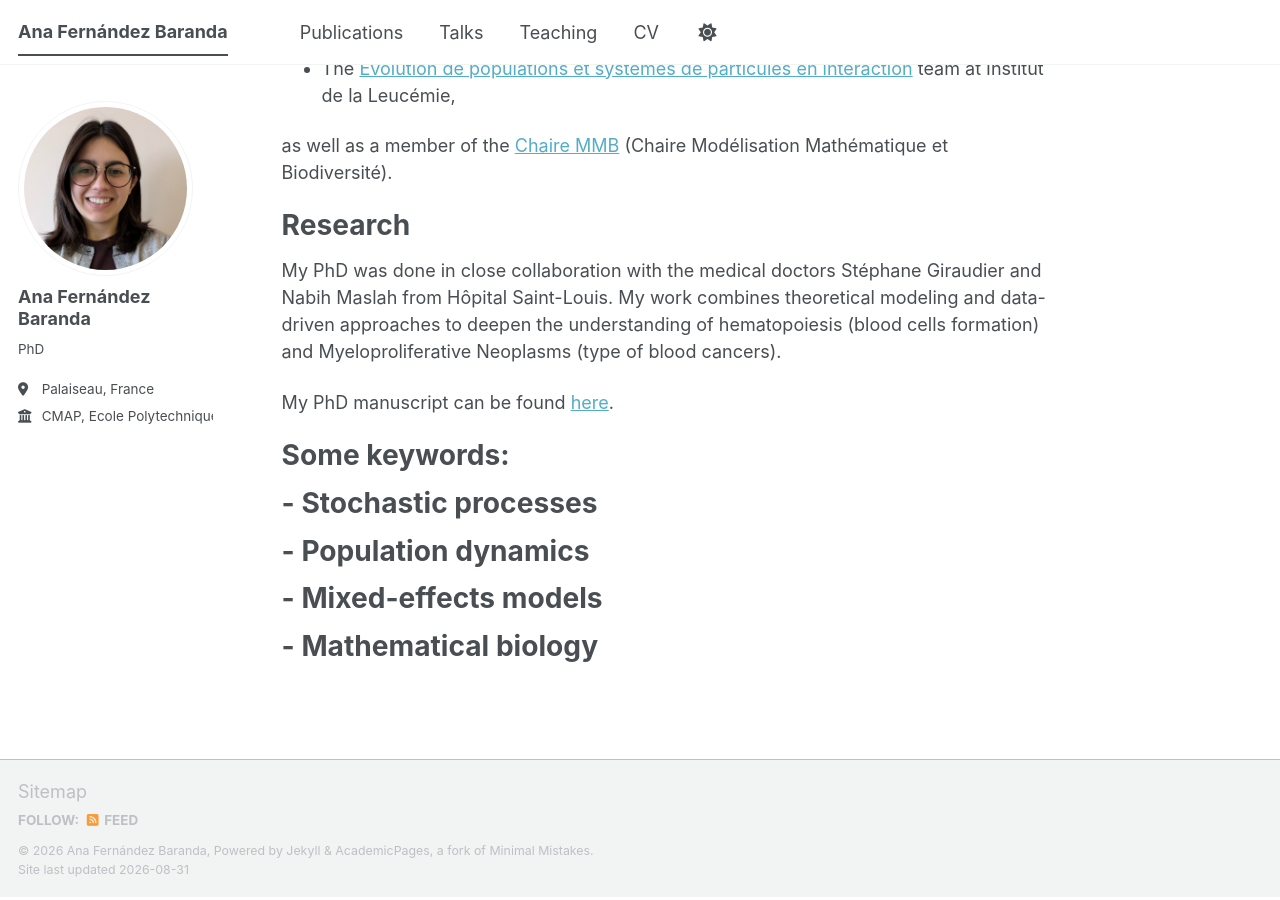
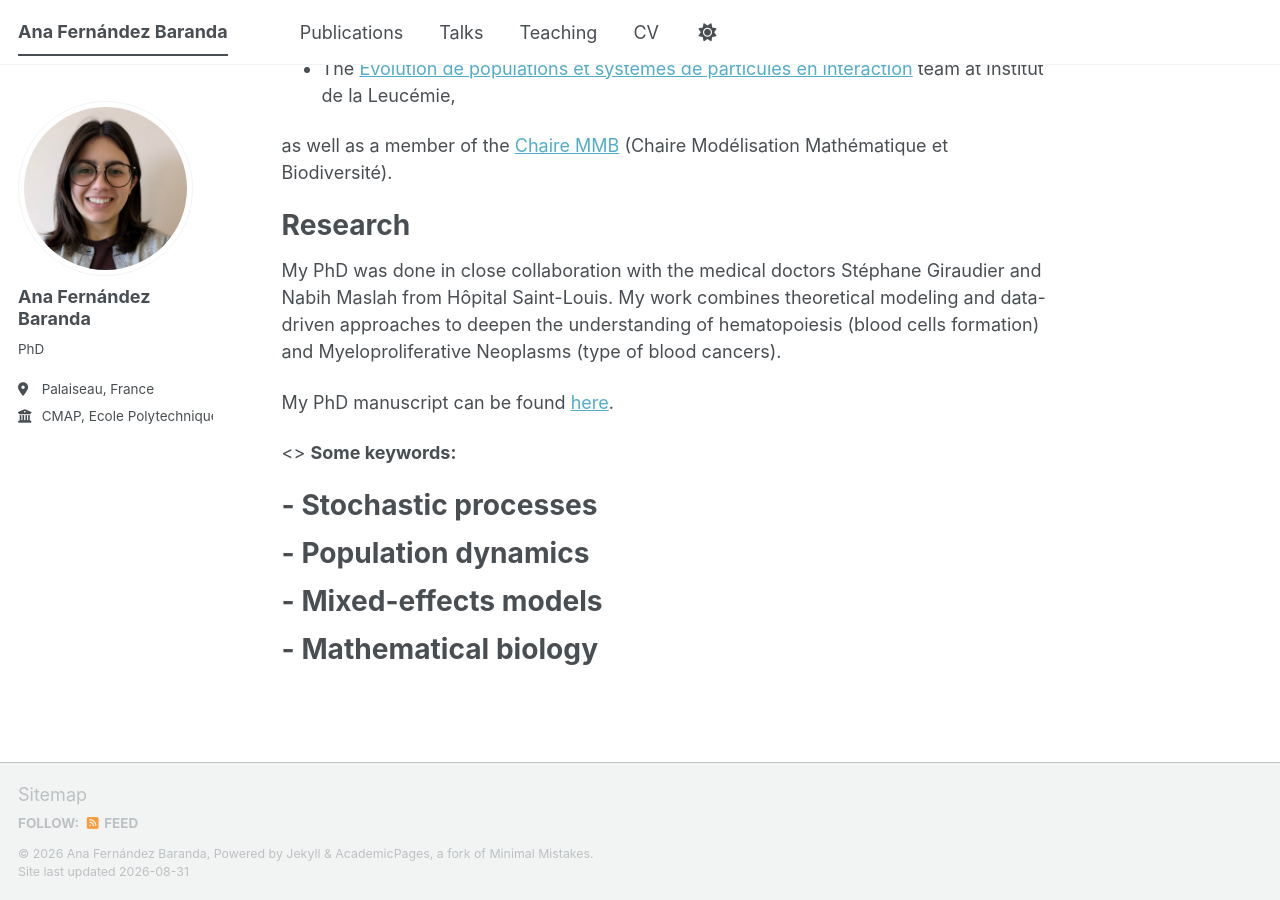
Before and after one commit to ana-fernandezbaranda/ana-fernandezbaranda.github.io, a Jekyll site: the page built from _pages/about.md, in a window 1280 px wide and 900 px high, scrolled down 526 px. Built offline with Jekyll 4.4.1, drawn with Linux system fonts in a browser that asks for light colours; a script bundle is joined from its source files by our own code; library files that are not in the unit come from our copies.

```diff
--- a/_pages/about.md
+++ b/_pages/about.md
@@ -28,7 +28,7 @@ My PhD was done in close collaboration with the medical doctors Stéphane Giraud
 My PhD manuscript can be found [here](https://ana-fernandezbaranda.github.io/files/THESE_NEW.pdf).
 
 
-# **Some keywords:**
+<> **Some keywords:**
 
 # - Stochastic processes
 
```
